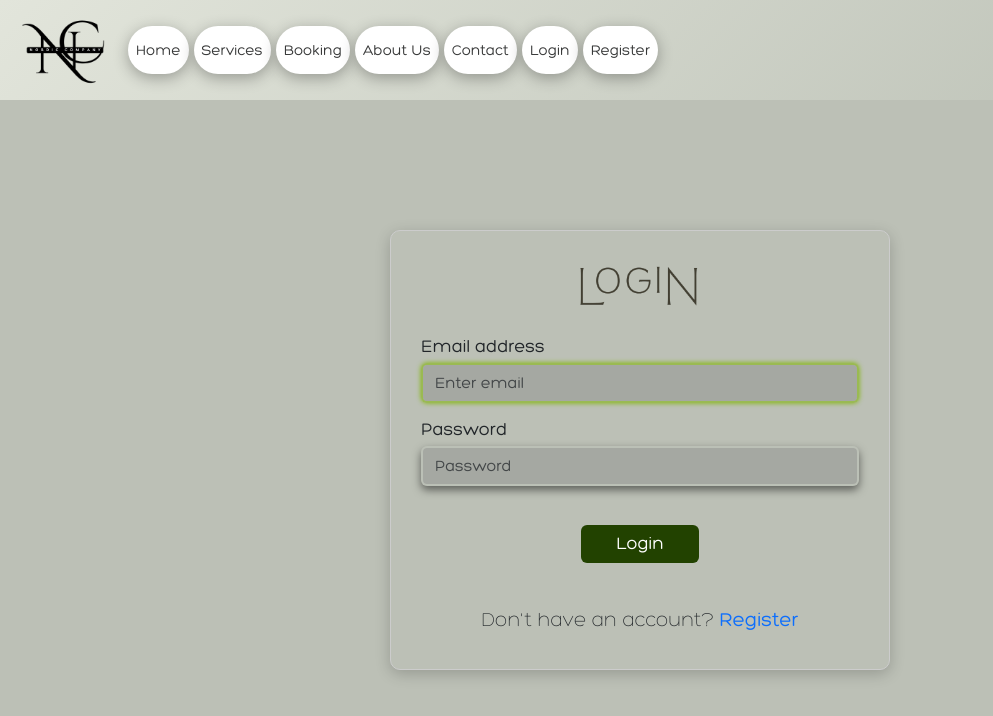
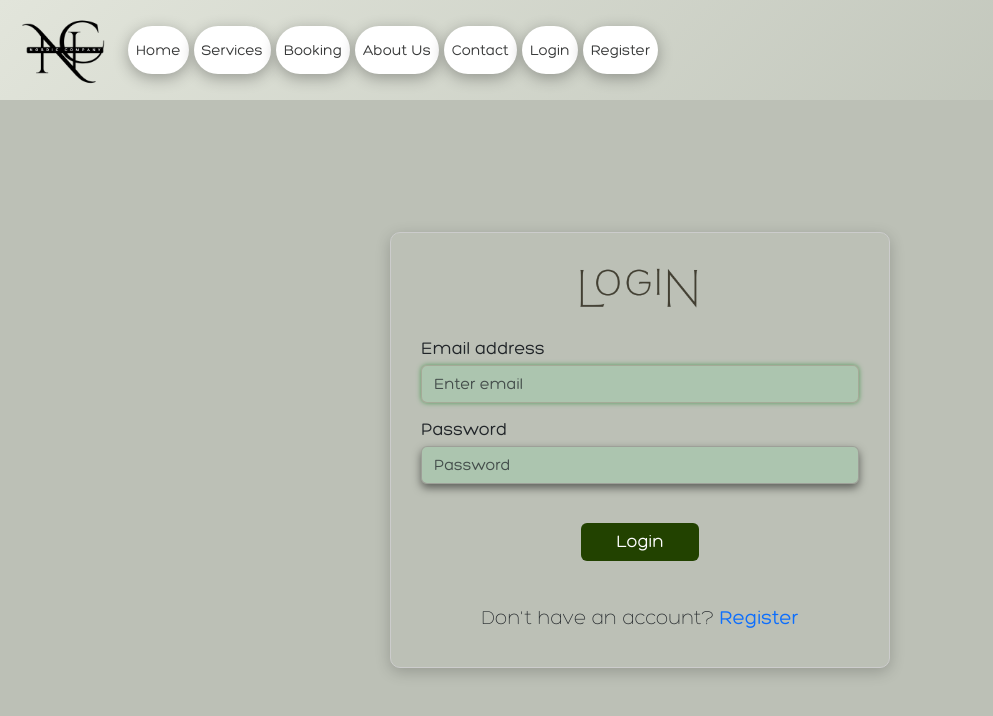
Before and after one commit to SoroushGReza/nordic-company, a React (Create React App) app in the folder frontend/: page /login in a window 1280 px wide. Shown: the top 716 px of the page, without its empty margins (0-993 px from the left). Built offline with nearby package versions, Linux system fonts and the light colour scheme; a web font is replaced by a local one.

Commit message:
Update styling values and removal of commented out code.

```diff
--- a/frontend/src/styles/Bookings.module.css
+++ b/frontend/src/styles/Bookings.module.css
@@ -20,9 +20,10 @@
     box-shadow: 0 4px 8px rgba(0, 0, 0, 0.5);
 }
 
+
 /* --------------- FORMS --------------- */
 .services-forms {
-    background-color: rgb(82 108 80);
+    background-color: rgb(184 197 183);
     padding: 10px;
     border-radius: 8px;
     border: 1px solid rgba(82, 108, 80, 0.543);
@@ -46,7 +47,7 @@
     flex-direction: column;
     align-items: flex-center;
     margin: 0 auto;
-    color: rgb(255, 255, 255);
+    color: rgb(49, 48, 48);
     font-family: hero-regular;
     width: 55%;
     line-height: 1.5;
@@ -211,7 +212,7 @@ button.book-services-btn:hover {
 .custom-calendar {
     width: 100%;
     max-width: 100%;
-    background-color: white;
+    background-color: rgb(255, 255, 255);
     border-radius: 4px;
     box-shadow: 0 4px 8px rgba(0, 0, 0, 0.5);
     border: none;
@@ -330,12 +331,13 @@ button.book-services-btn:hover {
 .alert-custom {
     margin-top: 20px;
     margin-bottom: 20px;
-    font-size: 15px;
-    font-family: hero-regular;
+    font-size: 18px;
+    font-family: "hero-regular";
     text-align: center;
     max-width: fit-content;
     max-height: 40px;
     line-height: 8px;
+    color: rgb(32, 32, 32) !important;
 }
 
 @media only screen and (max-width: 768px) {
--- a/frontend/src/styles/Modals.module.css
+++ b/frontend/src/styles/Modals.module.css
@@ -125,7 +125,7 @@
 /* --- Choose Date and Time --- */
 .datePicker{
     margin-left: 3px !important;
-    font-family: "Poppins";
+    font-family: "Poppins" !important;
     font-size: 13px;
     background-color: rgba(181, 205, 174, 0.888) !important;
     color: rgba(45, 45, 45, 0.865);
--- a/frontend/src/styles/ServiceManagement.module.css
+++ b/frontend/src/styles/ServiceManagement.module.css
@@ -1,8 +1,8 @@
 /*  ---- Add Service Button ----  */
 .add-service-btn {
-    background-color: rgba(127, 181, 0, 0.395) !important;
-    border: 1px solid rgba(128, 128, 128, 0.32) !important;
-    color: white !important;
+    background-color: rgb(166 199 172 / 68%) !important;
+    border: 1px solid rgba(150, 169, 150, 0.32) !important;
+    color: rgb(0, 0, 0) !important;
     box-shadow: 0 2px 4px rgba(0, 0, 0, 0.3);
     font-family: Hero-light !important;
     margin-top: 16px !important;
@@ -23,15 +23,15 @@
 
 /*  ---- Form Input ----  */
 .form-input {
-    background-color: rgba(137, 137, 137, 0.429) !important;
-    border: 2px solid #bcc0b63c !important;
-    color: white !important;
-    font-family: Hero-Regular !important;
+    background-color: rgb(166 199 172 / 68%) !important;
+    border: 1px solid #787a7473 !important;
+    color: rgb(30, 30, 30) !important;
+    font-family: Hero-Regular;
 }
 
 .form-input:focus {
-    border-color: #7fb5008c !important;
-    box-shadow: 0 0 5px #7fb500 !important;
+    border-color: #91987f8c !important;
+    box-shadow: 0 0 5px #539b5c !important;
     outline: none !important;
 }
 
@@ -46,7 +46,7 @@
     background-color: transparent !important;
     border: none !important;
     font-size: 20px !important;
-    color: rgb(47, 47, 47) !important;
+    color: rgb(50, 82, 55) !important;
     padding: 0 !important;
     font-family: 'Poppins' !important;
 }
```
Also changed, not shown: frontend/src/styles/Register.module.css (+0 -10 lines).
